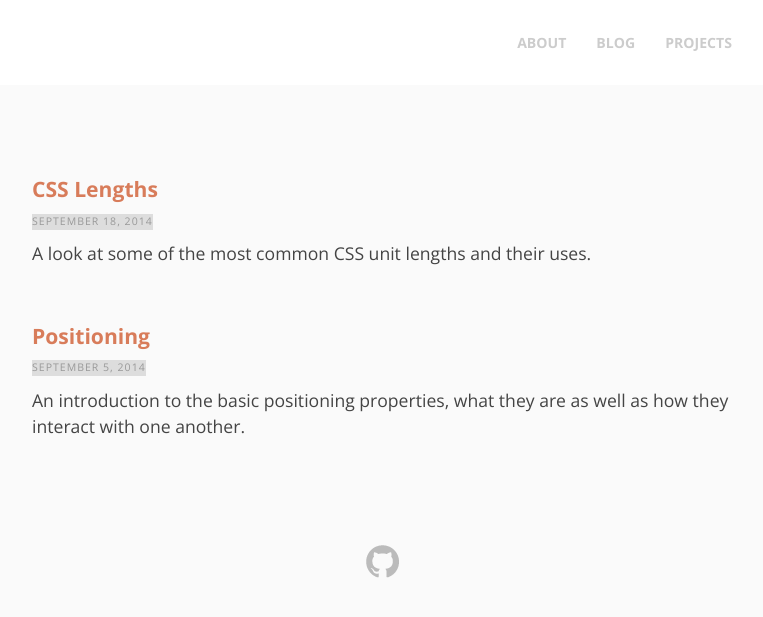
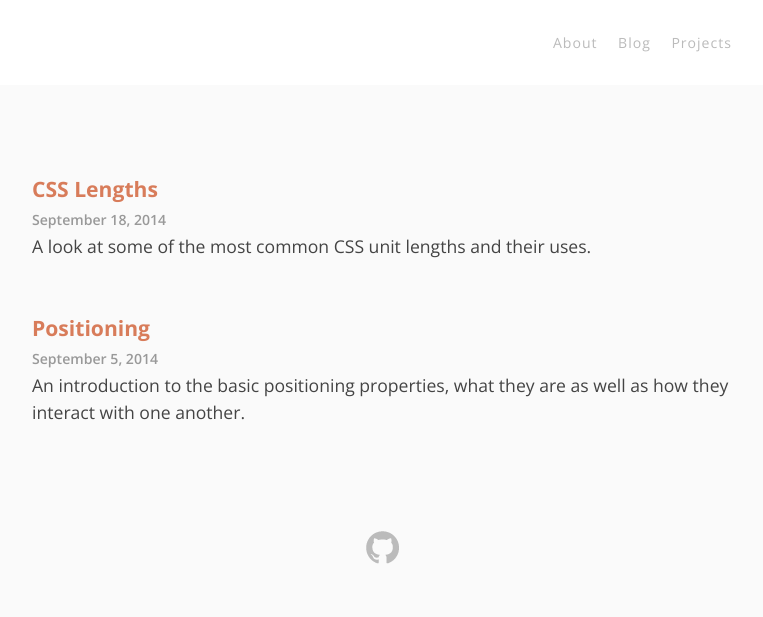
Before and after one commit to Treydor/treydor.github.io, a Jekyll site: the page built from projects/index.html, in a window 1280 px wide. Shown: the top 617 px of the page, without its empty margins (258-1021 px from the left). Built offline with Jekyll 4.4.1, drawn with Linux system fonts in a browser that asks for light colours.

Commit message:
Page refresh

```diff
--- a/css/style.css
+++ b/css/style.css
@@ -156,9 +156,7 @@ a:hover { text-decoration: underline; }
 nav {
   float: right;
   font-size: .8rem;
-  font-weight: 700;
-  line-height: 22px;
-  text-transform: uppercase;
+  letter-spacing: 1px;
 }
 
 nav ul {
@@ -169,18 +167,18 @@ nav ul {
 
 nav li {
   display: inline-block;
-  padding-right: 1.5rem;
+  margin-right: .9rem;
 }
 
-nav li:last-child { padding-right: 0; }
+nav li:last-child { margin-right: 0; }
 
 nav a {
-  color: #ccc;
+  color: #bbb;
   text-decoration: none;
 }
 
 nav a:hover {
-  color: #9c9c9c;
+  color: #777;
   text-decoration: none;
 }
 
@@ -250,16 +248,14 @@ article h2, article h3 { margin-top: 2em; }
 }
 
 .date {
-  background: #ddd;
+  border-radius: 12px;
   color: #999;
   display: inline-block;
-  font-size: .6rem;
-  letter-spacing: 1px;
-  margin: .1rem 0;
-  text-transform: uppercase;
+  font-size: .8rem;
+  font-weight: 600;
 }
 
-.posts p { margin: .5em 0; }
+.posts p { margin: .1rem 0; }
 
 .posts-nav {
   font-size: .9rem;
```
